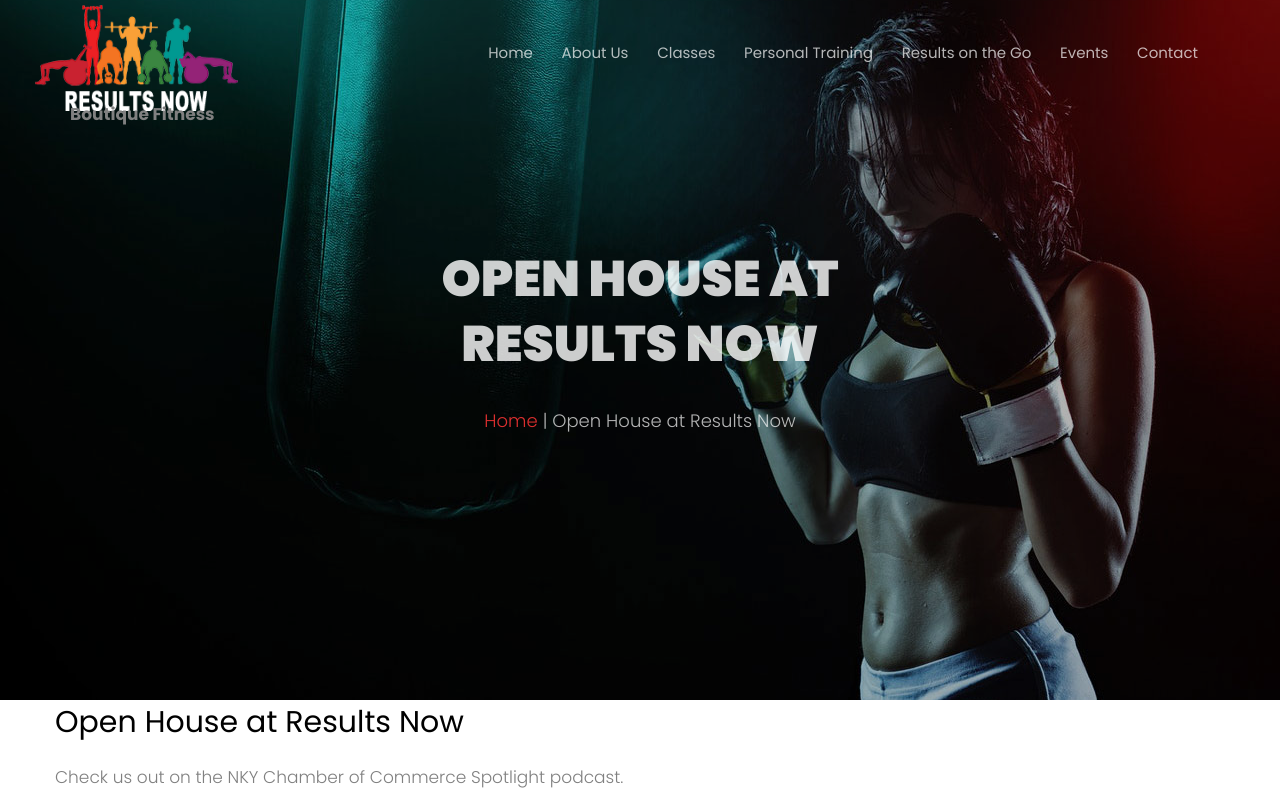
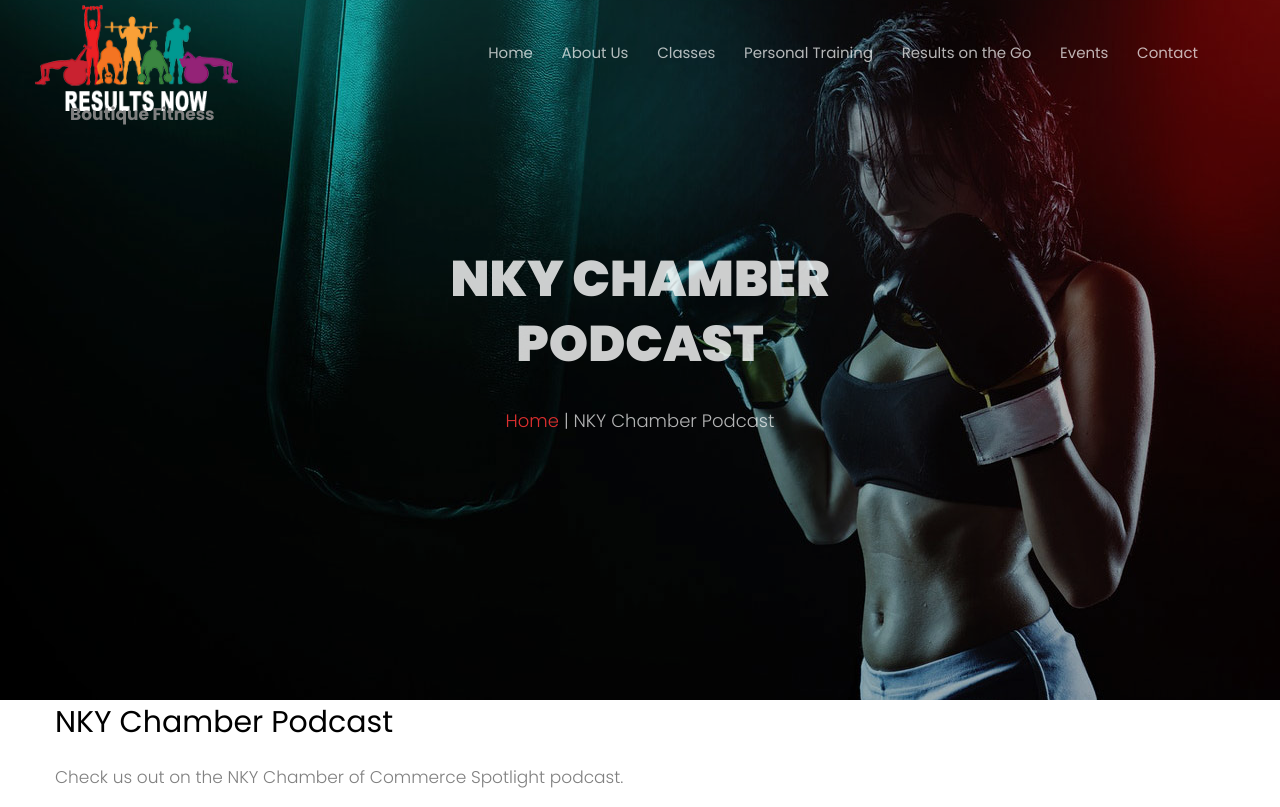
Before and after one commit to ResultsNow/resultsnow.github.io, a Jekyll site: the page built from _posts/2020-01-30-podcast-with-nky-chamber.md, in a window 1280 px wide and 1400 px high, cut to the strip 0-807 px from the top of the window. Built offline with Jekyll 4.4.1, drawn with Linux system fonts in a browser that asks for light colours; some web fonts are replaced; some of the changed text lies outside the part shown.

Commit message:
update text and add image to nky chamber blog post

```diff
--- a/_posts/2020-01-30-podcast-with-nky-chamber.md
+++ b/_posts/2020-01-30-podcast-with-nky-chamber.md
@@ -1,9 +1,9 @@
 ---
 layout: post
-title: Open House at Results Now
+title: NKY Chamber Podcast
 date: 2020-01-30 15:00:00 -0500
-organizer: Kat Mueller
-location: 1597 Cavalry Dr. Union KY  41091
+author: Kat Mueller
+image: nky-chamber.jpg
 excerpt_separator: <!--more-->
 categories: blog
 ---
```
